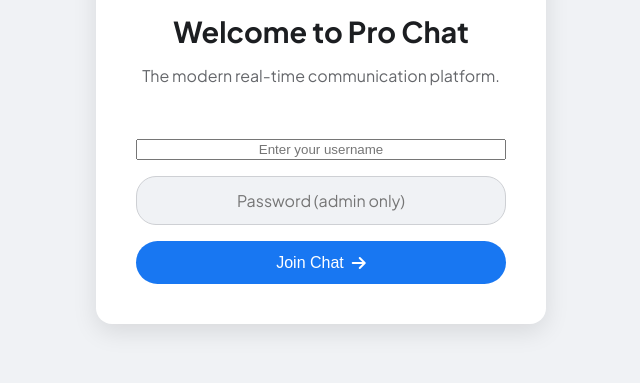
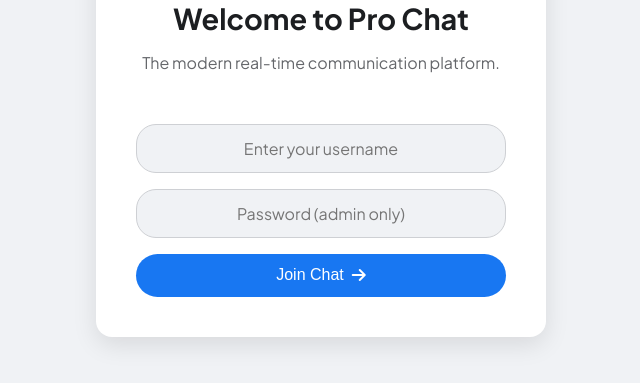
Before and after one commit to sheenu-web/my-chat-app, a website: page public/index.html in a window 1280 px wide. Shown: the part 293-676 px from the top of the page, without its empty margins (319-959 px from the left). Drawn offline with nearby package versions, Linux system fonts and the light colour scheme.

Commit message:
Update style.css

```diff
--- a/public/style.css
+++ b/public/style.css
@@ -167,10 +167,10 @@ body[data-theme='light'] #messages li.my-message { color: #000; }
 
 /* --- FORMS & BUTTONS --- */
 
-/* UPDATED: This single rule applies the same style to all three input boxes */
-#login-container input[type="text"],
-#login-container input[type="password"],
-#chat-form input[type="text"] {
+/* UPDATED: This single, powerful rule targets all three input boxes by their unique IDs */
+#username-input,
+#password-input,
+#m {
     border: 1px solid var(--border-color);
     padding: 0.8rem 1rem;
     border-radius: 20px;
@@ -181,18 +181,23 @@ body[data-theme='light'] #messages li.my-message { color: #000; }
     font-family: 'Plus Jakarta Sans', sans-serif;
 }
 
-/* Specific layout adjustments for each input */
+/* Specific layout adjustments for each input still apply */
 #login-container input {
     width: 100%;
     margin-bottom: 1rem;
     text-align: center;
 }
 
-#chat-form input {
+#chat-form #m {
     flex-grow: 1;
 }
 
-input:focus { outline: none; border-color: var(--accent-color); background-color: var(--panel-bg-color); }
+input:focus {
+    outline: none;
+    border-color: var(--accent-color);
+    background-color: var(--panel-bg-color);
+    box-shadow: 0 0 5px var(--accent-color);
+}
 
 button {
     background-color: var(--accent-color);
```
